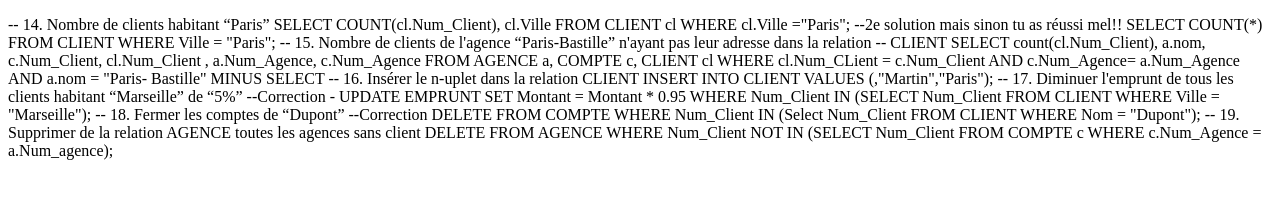
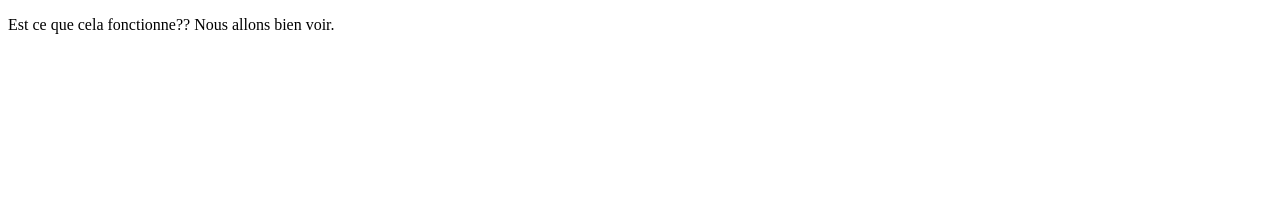
Before and after one commit to DjiDjiTheMagicCat/git_learning, a plain HTML site: page git/index.html in a window 1280 px wide. Drawn offline with Linux system fonts and the light colour scheme.

Commit message:
Update index.html

```diff
--- a/git/index.html
+++ b/git/index.html
@@ -5,36 +5,8 @@
 </head>
 <body>
 <p>
-	-- 14. Nombre de clients habitant “Paris”
-SELECT COUNT(cl.Num_Client), cl.Ville
-FROM CLIENT cl
-WHERE cl.Ville ="Paris";
-
---2e solution mais sinon tu as réussi mel!!
-SELECT COUNT(*) FROM CLIENT WHERE Ville = "Paris";
-
--- 15. Nombre de clients de l'agence “Paris-Bastille” n'ayant pas leur adresse dans la relation
--- CLIENT
-SELECT count(cl.Num_Client), a.nom, c.Num_Client, cl.Num_Client	, a.Num_Agence, c.Num_Agence
-FROM AGENCE a, COMPTE c, CLIENT cl
-WHERE cl.Num_CLient = c.Num_Client
-AND c.Num_Agence= a.Num_Agence
-AND a.nom = "Paris- Bastille"
-MINUS SELECT
-
--- 16. Insérer le n-uplet <Martin, Paris> dans la relation CLIENT
-INSERT INTO CLIENT VALUES (,"Martin","Paris");
-
--- 17. Diminuer l'emprunt de tous les clients habitant “Marseille” de “5%”
---Correction -
-UPDATE EMPRUNT SET Montant = Montant * 0.95
-WHERE Num_Client IN (SELECT Num_Client FROM CLIENT WHERE Ville = "Marseille");
--- 18. Fermer les comptes de “Dupont”
---Correction
-DELETE FROM COMPTE
-WHERE Num_Client IN (Select Num_Client FROM CLIENT WHERE Nom = "Dupont");
--- 19. Supprimer de la relation AGENCE toutes les agences sans client
-DELETE FROM AGENCE WHERE Num_Client NOT IN (SELECT Num_Client FROM COMPTE c WHERE c.Num_Agence = a.Num_agence);
+Est ce que cela fonctionne??
+	Nous allons bien voir.
 </p>
 
 </body>
```
